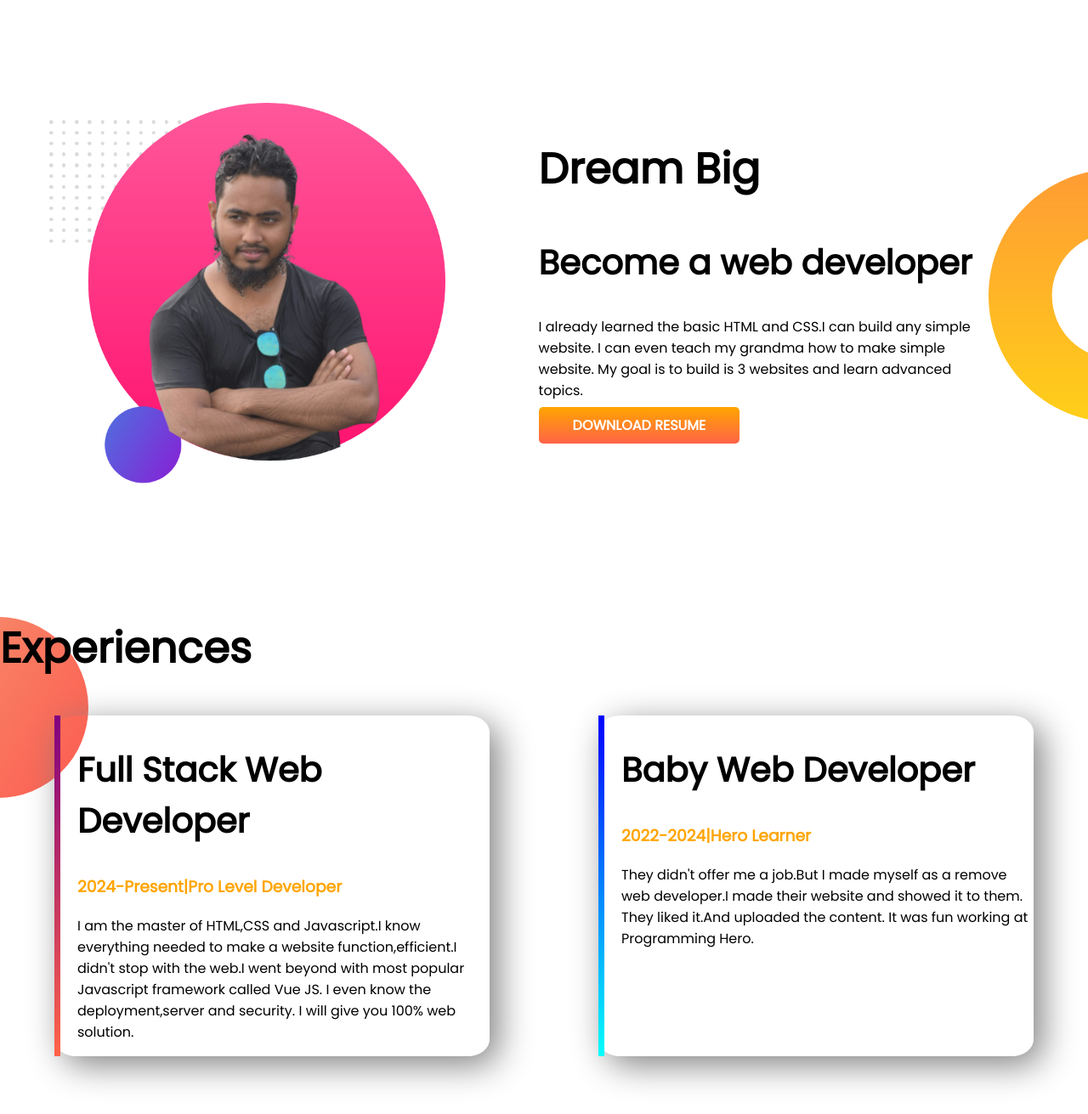
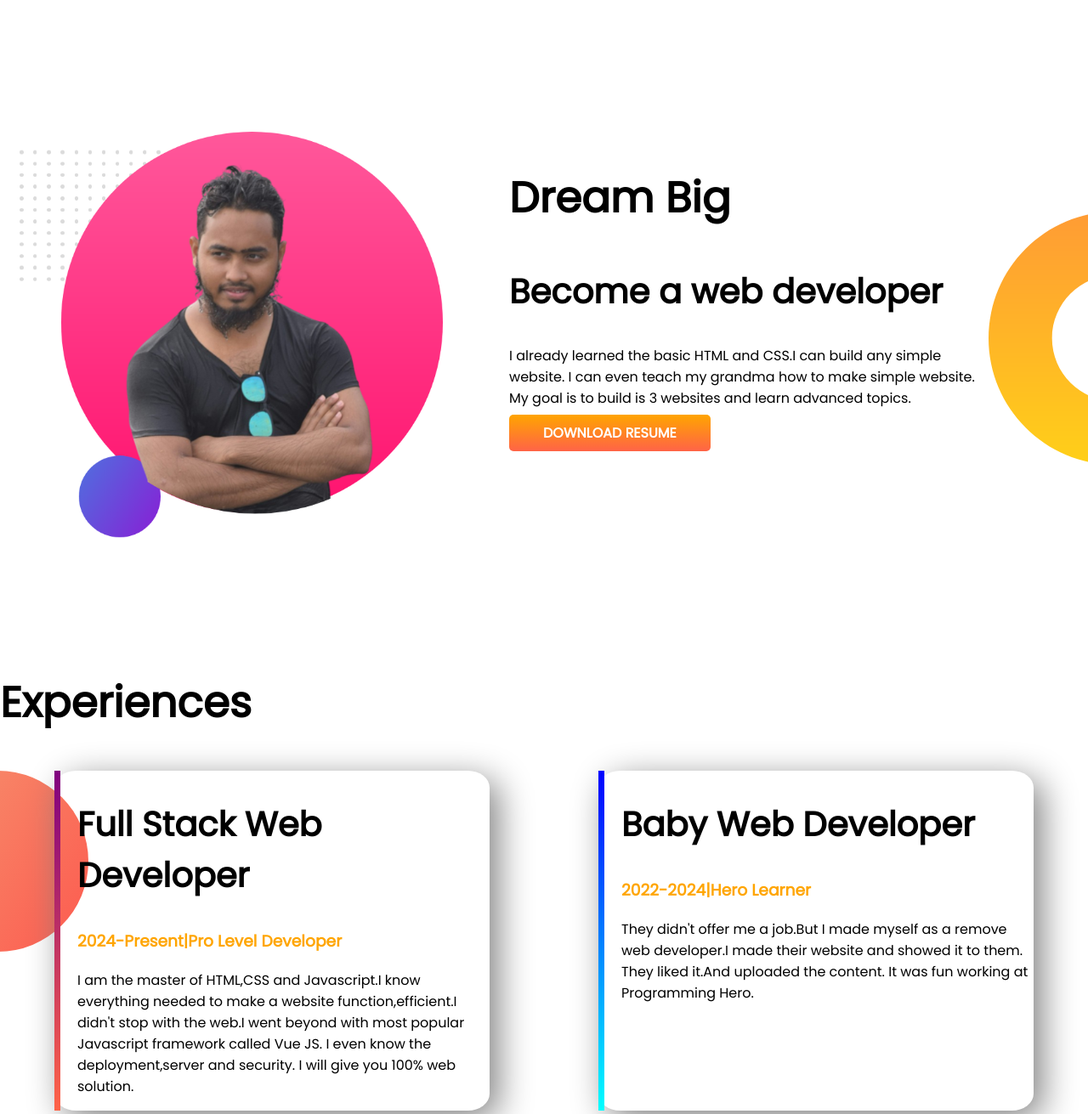
Before and after one commit to abdulhakim10/developer-portfolio, a plain HTML site: page index.html in a window 1280 px wide. Shown: the part 551-1862 px from the top of the page at 85% size. Drawn offline with Linux system fonts and the light colour scheme.

Commit message:
background image set

```diff
--- a/index.html
+++ b/index.html
@@ -39,9 +39,9 @@
             <a class="link-button" target="_blank" href="">DOWNLOAD RESUME</a>
         </div>
     </section>
-    <section class="experience-area">
+    <section>
         <h1>Experiences</h1>
-        <div class="flexible-container">
+        <div class="flexible-container experience-area">
             <div id="full-stack-experience" class="experience-item">
                 <h2>Full Stack Web Developer</h2>
                 <h3 class="orange-color">2024-Present|Pro Level Developer</h3>
--- a/style.css
+++ b/style.css
@@ -22,7 +22,7 @@ h2 {
 
 .half-width {
     width: 50%;
-    padding-left: 5%;
+    padding-left: 2%;
 }
 
 .half-width img {
```
